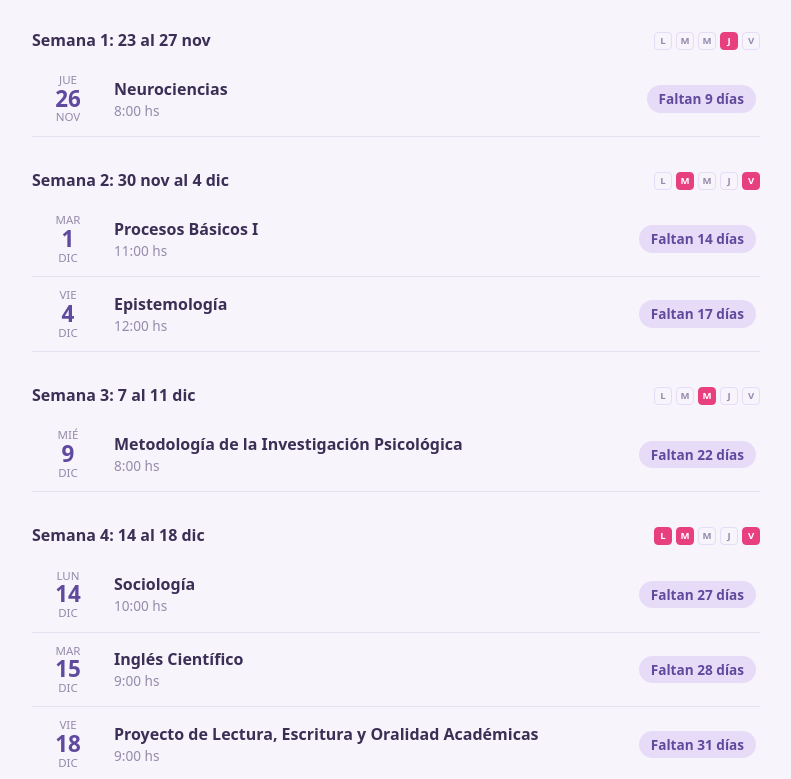
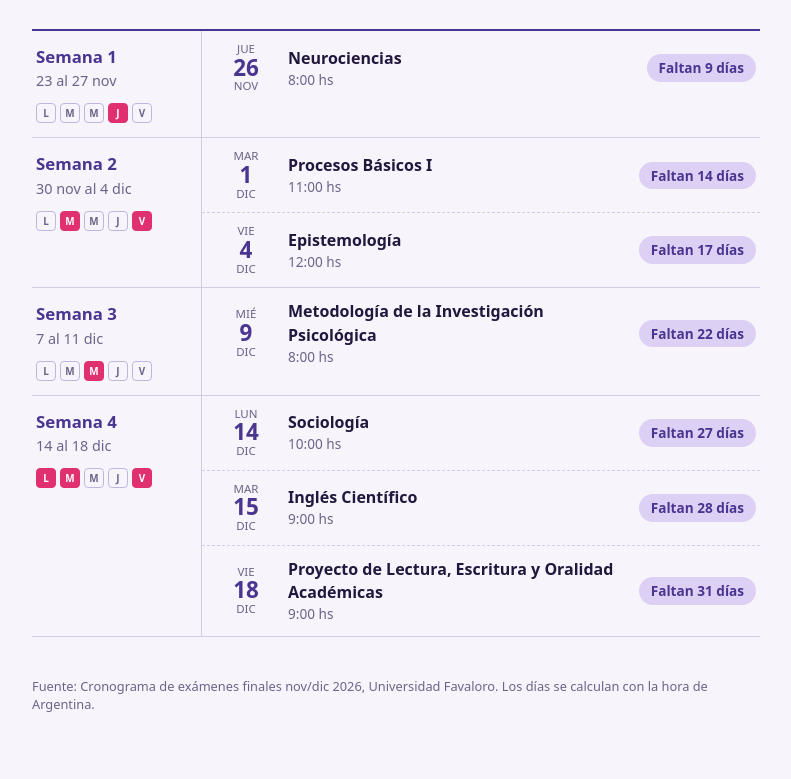
Before and after one commit to aveltri/cartelera-finales, a plain HTML site: page index.html in a window 1280 px wide. Shown: the part 221-1000 px from the top of the page, without its empty margins (244-1035 px from the left). Drawn offline with Linux system fonts and the light colour scheme.

Commit message:
Formato tabla: semana a la izquierda, finales a la derecha; más contraste

```diff
--- a/index.html
+++ b/index.html
@@ -12,14 +12,14 @@
   :root {
     color-scheme: light;
     --bg: #F7F4FB;          /* fondo: blanco lavanda muy suave */
-    --text: #3b2f55;
-    --muted: #958bab;
-    --line: #e7e0f0;
-    --lav: #e6dcf7;
-    --lav-ink: #5f4a9e;
-    --pink-soft: #fbdbe8;
-    --pink-hot: #E8407F;    /* rosa intenso */
-    --pink-ink: #b8235c;
+    --text: #22173d;
+    --muted: #6e6388;
+    --line: #d6cbe6;
+    --lav: #ddd0f5;
+    --lav-ink: #4a3590;
+    --pink-soft: #fbd3e3;
+    --pink-hot: #E0306F;    /* rosa intenso */
+    --pink-ink: #a01a4f;
   }
   * { box-sizing: border-box; }
   html { background: #F7F4FB; }
@@ -48,24 +48,26 @@
   .next .when { color: var(--muted); }
   .next .big { font-size: 2rem; font-weight: 800; color: var(--pink-hot); text-align: right; white-space: nowrap; line-height: 1.1; }
 
-  /* Semanas */
-  section.week { margin-top: 32px; }
-  section.week h2 {
-    font-size: 1rem;
-    margin: 0 0 10px;
-    display: flex;
-    align-items: center;
-    flex-wrap: wrap;
-    gap: 6px 12px;
+  /* Tabla de semanas */
+  .table { margin-top: 32px; border-top: 2px solid var(--lav-ink); }
+  section.week {
+    display: grid;
+    grid-template-columns: 170px 1fr;
+    border-bottom: 1.5px solid var(--line);
   }
+  .wk {
+    padding: 14px 16px 14px 4px;
+    border-right: 1.5px solid var(--line);
+  }
+  .wk h2 { margin: 0; font-size: 1.05rem; color: var(--lav-ink); }
+  .wk .range { color: var(--muted); font-size: .9rem; margin: 2px 0 8px; }
 
-  .days { display: inline-flex; gap: 4px; margin-left: auto; }
+  .days { display: inline-flex; gap: 4px; }
   .days span {
-    width: 18px; height: 18px;
+    width: 20px; height: 20px;
     border-radius: 4px;
-    border: 1.5px solid var(--lav);
-    background: transparent;
-    font-size: .6rem;
+    border: 1.5px solid #c4b5e0;
+    font-size: .62rem;
     font-weight: 700;
     color: var(--muted);
     display: grid;
@@ -76,12 +78,12 @@
   ul { list-style: none; margin: 0; padding: 0; }
   li.exam {
     display: grid;
-    grid-template-columns: 64px 1fr auto;
+    grid-template-columns: 56px 1fr auto;
     gap: 14px;
     align-items: center;
-    padding: 12px 4px;
-    border-bottom: 1px solid var(--line);
+    padding: 12px 4px 12px 16px;
   }
+  li.exam + li.exam { border-top: 1px dashed var(--line); }
   .date { text-align: center; line-height: 1.1; }
   .date .dow, .date .mon { font-size: .72rem; text-transform: uppercase; color: var(--muted); }
   .date .day { font-size: 1.4rem; font-weight: 700; color: var(--lav-ink); }
@@ -101,9 +103,13 @@
 
   footer { margin-top: 40px; color: var(--muted); font-size: .8rem; }
 
-  @media (max-width: 480px) {
+  @media (max-width: 560px) {
     .next .big { font-size: 1.5rem; }
-    li.exam { grid-template-columns: 52px 1fr; }
+    section.week { grid-template-columns: 1fr; }
+    .wk { border-right: 0; padding: 14px 4px 4px; display: flex; flex-wrap: wrap; align-items: baseline; gap: 4px 10px; }
+    .wk .range { margin: 0; }
+    .wk .days { margin-left: auto; }
+    li.exam { grid-template-columns: 48px 1fr; padding-left: 4px; }
     .left { grid-column: 2; justify-self: start; }
   }
 </style>
@@ -117,7 +123,7 @@
 
   <div class="next" id="next"></div>
 
-  <div id="weeks"></div>
+  <div class="table" id="weeks"></div>
 
   <footer>Fuente: Cronograma de exámenes finales nov/dic 2026, Universidad Favaloro. Los días se calculan con la hora de Argentina.</footer>
 </main>
@@ -208,7 +214,7 @@ function render() {
       .join("");
     const sec = document.createElement("section");
     sec.className = "week";
-    sec.innerHTML = `<h2>Semana ${weekNo}: ${rangeLabel(m)} <span class="days">${squares}</span></h2><ul></ul>`;
+    sec.innerHTML = `<div class="wk"><h2>Semana ${weekNo}</h2><div class="range">${rangeLabel(m)}</div><span class="days">${squares}</span></div><ul></ul>`;
     const ul = sec.querySelector("ul");
     for (const e of list) {
       const d = fromDayNum(e.day);
```
